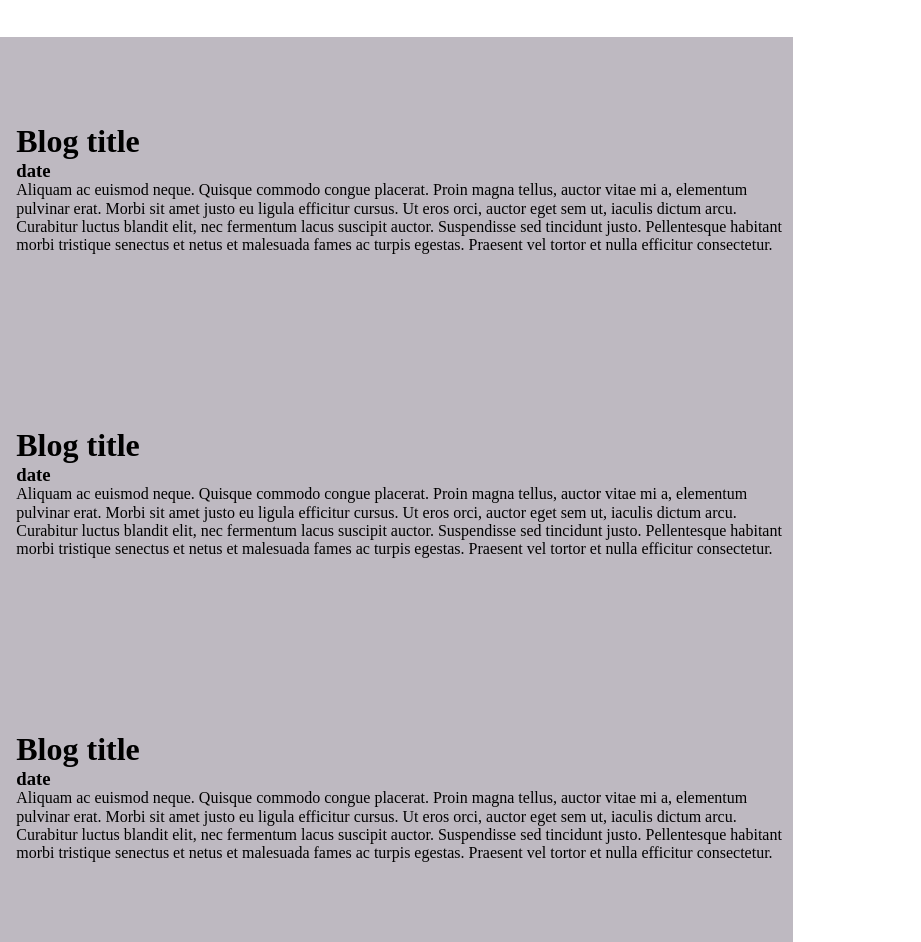
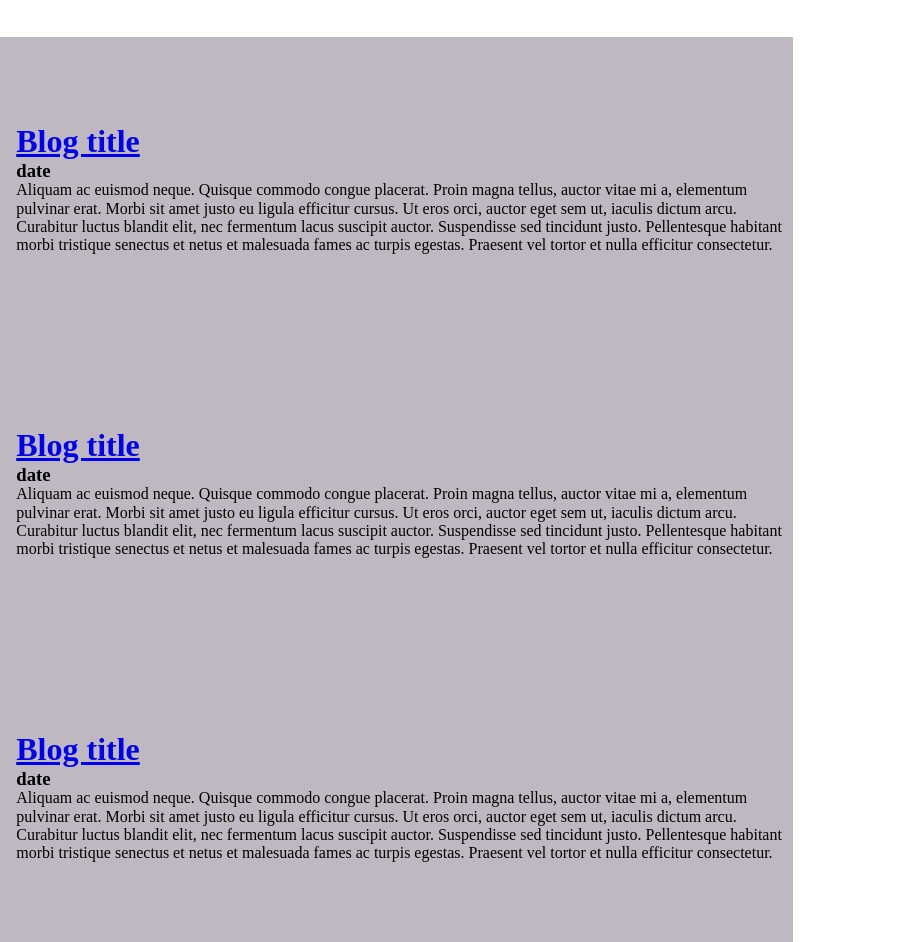
Before and after one commit to srorrim/TEAMSASS, a website: page index.html in a window 1280 px wide. Shown: the top 942 px of the page, 359-1280 px from the left. Drawn offline with nearby package versions, Linux system fonts and the light colour scheme.

Commit message:
blog link complete

```diff
--- a/index.html
+++ b/index.html
@@ -33,7 +33,7 @@
                 </div>
 
                 <div class="blog_text">
-                    <h1>Blog title</h1>
+                    <h1><a href="./blog.html">Blog title</a></h1>
                     <h3>date</h3>
                     <p>Aliquam ac euismod neque. Quisque commodo congue placerat. Proin magna tellus, auctor vitae mi a, elementum pulvinar erat. Morbi sit amet justo eu ligula efficitur cursus. Ut eros orci, auctor eget sem ut, iaculis dictum arcu. Curabitur luctus blandit elit, nec fermentum lacus suscipit auctor. Suspendisse sed tincidunt justo. Pellentesque habitant morbi tristique senectus et netus et malesuada fames ac turpis egestas. Praesent vel tortor et nulla efficitur consectetur. </p>
                 </div>
@@ -46,7 +46,7 @@
                 </div>
 
                 <div class="blog_text">
-                    <h1>Blog title</h1>
+                    <h1><a href="./blog.html">Blog title</a></h1>
                     <h3>date</h3>
                     <p>Aliquam ac euismod neque. Quisque commodo congue placerat. Proin magna tellus, auctor vitae mi a, elementum pulvinar erat. Morbi sit amet justo eu ligula efficitur cursus. Ut eros orci, auctor eget sem ut, iaculis dictum arcu. Curabitur luctus blandit elit, nec fermentum lacus suscipit auctor. Suspendisse sed tincidunt justo. Pellentesque habitant morbi tristique senectus et netus et malesuada fames ac turpis egestas. Praesent vel tortor et nulla efficitur consectetur. </p>
                 </div>
@@ -59,7 +59,7 @@
                 </div>
 
                 <div class="blog_text">
-                    <h1>Blog title</h1>
+                    <h1><a href="./blog.html">Blog title</a></h1>
                     <h3>date</h3>
                     <p>Aliquam ac euismod neque. Quisque commodo congue placerat. Proin magna tellus, auctor vitae mi a, elementum pulvinar erat. Morbi sit amet justo eu ligula efficitur cursus. Ut eros orci, auctor eget sem ut, iaculis dictum arcu. Curabitur luctus blandit elit, nec fermentum lacus suscipit auctor. Suspendisse sed tincidunt justo. Pellentesque habitant morbi tristique senectus et netus et malesuada fames ac turpis egestas. Praesent vel tortor et nulla efficitur consectetur. </p>
                 </div>
```
Also changed, not shown: 1 other file.
